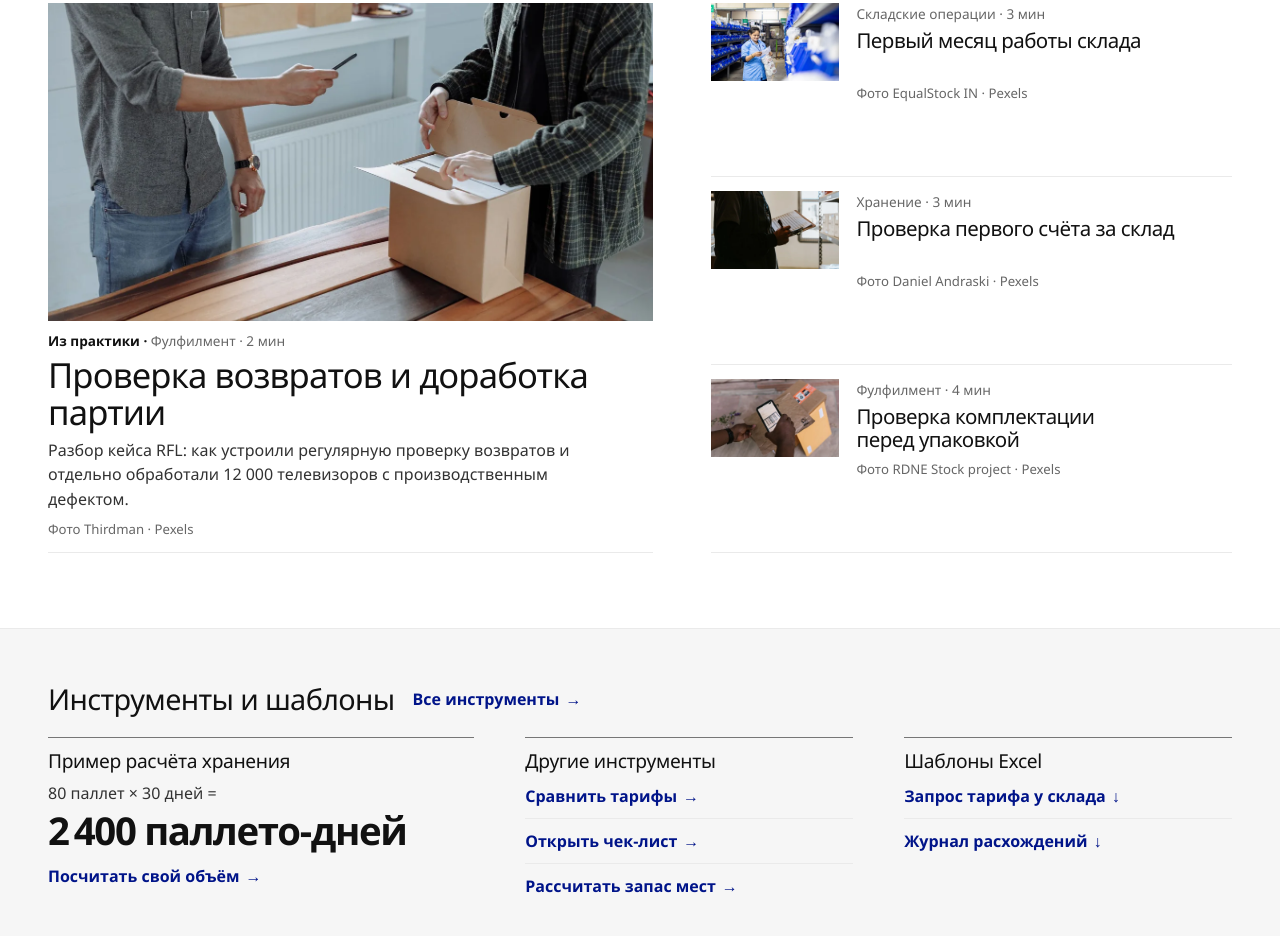
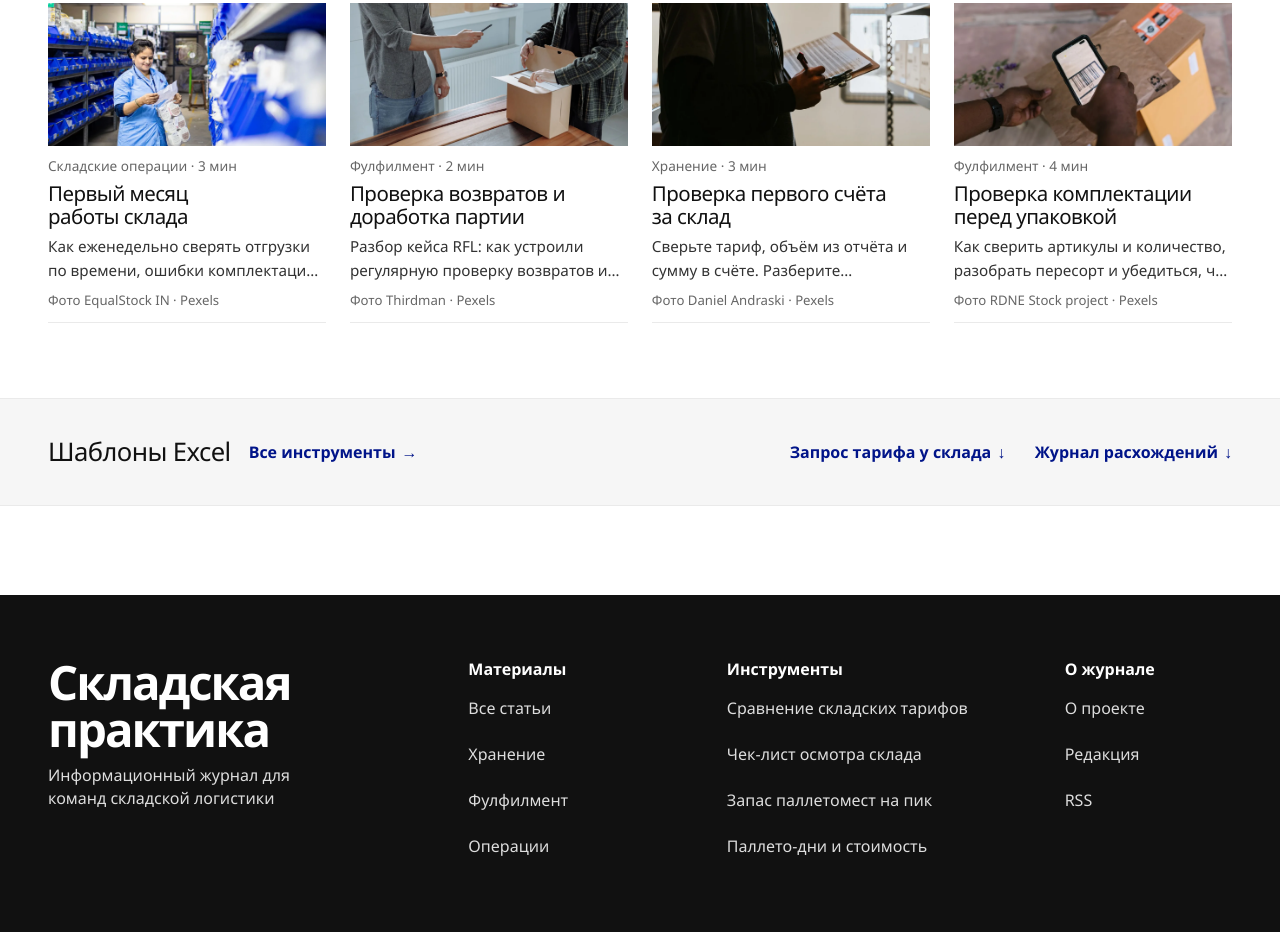
Before and after one commit to XrenMen/skladskaya-praktika, an Astro site: page / in a window 1280 px wide. Shown: the part 684-1620 px from the top of the page. Built offline with nearby package versions, Linux system fonts and the light colour scheme; Astro itself is replaced by a stand-in of ours.

Commit message:
Simplify homepage cards and workbook links

```diff
--- a/src/pages/index.astro
+++ b/src/pages/index.astro
@@ -2,16 +2,14 @@
 import Site from '../layouts/Site.astro';
 import articles from '../lib/content.mjs';
 import { photoForArticle, photoLicenseUrl } from '../lib/media';
-import { practiceTools } from '../lib/practice-tools';
 import { articleTeaserTitle } from '../lib/teaser-titles';
 import { articlePath, path } from '../lib/site';
 import '../styles/notebook-home.css';
 
 const featuredSlug = 'receiving-discrepancies';
-const spotlightSlug = 'warehouse-returns-case';
 const featuredPhoto = photoForArticle(featuredSlug);
 const orderedSlugs = [
-  spotlightSlug, 'first-warehouse-month', 'first-warehouse-invoice', 'order-picking-check',
+  'first-warehouse-month', 'warehouse-returns-case', 'first-warehouse-invoice', 'order-picking-check',
   'warehouse-location-labels',
   'cycle-counting', 'warehouse-site-audit', 'compare-fulfillment', 'first-delivery',
   'warehouse-move', 'storage-cost', 'returns', 'peak-pallet-capacity',
@@ -133,15 +131,14 @@ const featuredTitle = featuredStory ? articleTeaserTitle(featuredStory) : 'Не
           const title = articleTeaserTitle(article);
           const label = categoryLabels[article.category] ?? article.category;
           const isPreview = index < previewCount && article.slug !== featuredSlug;
-          const isSpotlight = article.slug === spotlightSlug;
 
           return (
-            <article class="nb-story" data-category={article.category} data-search={title + ' ' + article.title + ' ' + article.description + ' ' + label} data-preview={String(isPreview)} data-spotlight={String(isSpotlight)} hidden={!isPreview}>
+            <article class="nb-story" data-category={article.category} data-search={title + ' ' + article.title + ' ' + article.description + ' ' + label} data-preview={String(isPreview)} hidden={!isPreview}>
               <a class="nb-story__link" href={articlePath(article.slug)} aria-labelledby={'nb-title-' + article.slug} aria-describedby={'nb-deck-' + article.slug}>
                 <img
                   src={photo.small}
                   srcset={photo.srcset}
-                  sizes={isSpotlight ? '(max-width: 720px) 94vw, (max-width: 1560px) 57vw, 900px' : '(max-width: 520px) 94vw, (max-width: 880px) 46vw, (max-width: 1160px) 30vw, 23vw'}
+                  sizes="auto, (max-width: 520px) 94vw, (max-width: 1050px) 46vw, 23vw"
                   width={photo.smallWidth}
                   height={photo.smallHeight}
                   alt={photo.alt}
@@ -150,10 +147,7 @@ const featuredTitle = featuredStory ? articleTeaserTitle(featuredStory) : 'Не
                   style={{ objectPosition: photo.position }}
                 />
                 <div class="nb-story__body">
-                  <p class="nb-story__meta">
-                    {isSpotlight && <span class="nb-story__edition">Из практики · </span>}
-                    {label} · {article.minutes} мин
-                  </p>
+                  <p class="nb-story__meta">{label} · {article.minutes} мин</p>
                   <h3 id={'nb-title-' + article.slug}>{title}</h3>
                   <p class="nb-story__deck" id={'nb-deck-' + article.slug}>{article.description}</p>
                 </div>
@@ -168,30 +162,14 @@ const featuredTitle = featuredStory ? articleTeaserTitle(featuredStory) : 'Не
     <section id="tools" class="nb-tools" aria-labelledby="nb-tools-title">
       <div class="nb-width nb-tools__inner" id="calculator">
         <div class="nb-tools__title">
-          <h2 id="nb-tools-title">Инструменты и шаблоны</h2>
+          <h2 id="nb-tools-title">Шаблоны Excel</h2>
           <a class="nb-archive-link" href={path('tools/')}>Все инструменты <span class="nb-arrow" aria-hidden="true">→</span></a>
         </div>
-        <div class="nb-tools__example">
-          <h3>Пример расчёта хранения</h3>
-          <p class="nb-tools__equation"><span>80 паллет × 30 дней =</span> <strong>2 400 паллето-дней</strong></p>
-          <a class="nb-tools__action" href={path('calculator/')}>Посчитать свой объём <span class="nb-arrow" aria-hidden="true">→</span></a>
-        </div>
-        <div class="nb-tools__links">
-          <h3>Другие инструменты</h3>
-          <ul>
-            {practiceTools.filter(tool => tool.path !== 'calculator/').map(tool => (
-              <li><a href={path(tool.path)}>{tool.action} <span class="nb-arrow" aria-hidden="true">→</span></a></li>
-            ))}
-          </ul>
-        </div>
-        <div class="nb-tools__links">
-          <h3>Шаблоны Excel</h3>
-          <ul>
-            {templates.map(template => (
-              <li><a href={path('downloads/' + template.file)} download>{template.label} <span aria-hidden="true">↓</span></a></li>
-            ))}
-          </ul>
-        </div>
+        <ul aria-label="Шаблоны Excel">
+          {templates.map(template => (
+            <li><a href={path('downloads/' + template.file)} download>{template.label} <span aria-hidden="true">↓</span></a></li>
+          ))}
+        </ul>
       </div>
     </section>
   </div>
--- a/src/styles/notebook-home.css
+++ b/src/styles/notebook-home.css
@@ -261,7 +261,6 @@
 
 .nb-story__link { display: block; }
 .nb-story__body { min-width: 0; }
-.nb-story__edition { display: none; }
 .nb-story__link:hover h3 { color: var(--link); }
 
 .nb-story img {
@@ -293,58 +292,15 @@
   overflow-wrap: anywhere;
 }
 
-.nb-grid:not([data-filtered]) {
-  --compact-photo-width: clamp(100px, 10vw, 148px);
-  --compact-photo-gap: clamp(12px, 1.4vw, 22px);
-  grid-template-columns: minmax(0, 1.16fr) minmax(0, 1fr);
-  column-gap: clamp(28px, 4.5vw, 64px);
-  row-gap: 14px;
+.nb-grid:not([data-filtered]) .nb-story h3 {
+  font-size: clamp(1.16rem, 1.6vw, 1.48rem);
 }
 
-.nb-grid:not([data-filtered]) .nb-story[data-spotlight="true"] { grid-row: span 3; }
-
-.nb-grid:not([data-filtered]) .nb-story[data-spotlight="true"] img {
-  aspect-ratio: 1.9 / 1;
-}
-
-.nb-grid:not([data-filtered]) .nb-story[data-spotlight="true"] h3 {
-  font-size: clamp(1.65rem, 2.7vw, 2.6rem);
-  line-height: 1.06;
-}
-
-.nb-grid:not([data-filtered]) .nb-story[data-spotlight="true"] .nb-story__deck {
-  max-width: 62ch;
-  font-size: clamp(1rem, 1.25vw, 1.15rem);
-}
-
-.nb-grid:not([data-filtered]) .nb-story__edition {
-  display: inline;
-  color: var(--ink);
-  font-weight: 650;
-}
-
-.nb-grid:not([data-filtered]) .nb-story[data-spotlight="false"] { padding-bottom: 12px; }
-
-.nb-grid:not([data-filtered]) .nb-story[data-spotlight="false"] .nb-story__link {
-  display: grid;
-  grid-template-columns: var(--compact-photo-width) minmax(0, 1fr);
-  align-items: start;
-  gap: var(--compact-photo-gap);
-}
-
-.nb-grid:not([data-filtered]) .nb-story[data-spotlight="false"] img { aspect-ratio: 1.65 / 1; }
-.nb-grid:not([data-filtered]) .nb-story[data-spotlight="false"] .nb-story__meta { padding: 0 0 5px; }
-.nb-grid:not([data-filtered]) .nb-story[data-spotlight="false"] .nb-story__deck { display: none; }
-
-.nb-grid:not([data-filtered]) .nb-story[data-spotlight="false"] h3 {
-  font-size: clamp(1.12rem, 1.6vw, 1.46rem);
-  line-height: 1.14;
-}
-
-.nb-grid:not([data-filtered]) .nb-story[data-spotlight="false"] .nb-credit {
-  margin-top: 0;
-  padding-inline-start: calc(var(--compact-photo-width) + var(--compact-photo-gap));
-  padding-top: 4px;
+.nb-grid:not([data-filtered]) .nb-story__deck {
+  display: -webkit-box;
+  -webkit-box-orient: vertical;
+  -webkit-line-clamp: 2;
+  overflow: hidden;
 }
 
 .nb-tools {
@@ -353,57 +309,35 @@
 }
 
 .nb-tools__inner {
-  display: grid;
-  grid-template-columns: minmax(0, 1.3fr) repeat(2, minmax(0, 1fr));
-  align-items: start;
-  gap: 16px clamp(24px, 4vw, 60px);
-  padding-block: clamp(24px, 4vw, 48px);
+  display: flex;
+  flex-wrap: wrap;
+  align-items: center;
+  justify-content: space-between;
+  gap: 0 24px;
+  padding-block: clamp(14px, 2.4vw, 32px);
 }
 
-.nb-tools__title { grid-column: 1 / -1; }
+.nb-tools h2 { font-size: clamp(1.22rem, 2vw, 1.62rem); }
 
-.nb-tools__example, .nb-tools__links {
-  border-top: 1px solid var(--field-line);
-  padding-top: 12px;
+.nb-tools ul {
+  display: flex;
+  flex-wrap: wrap;
+  column-gap: clamp(12px, 2.3vw, 32px);
+  list-style: none;
+  padding: 0;
 }
 
-.nb-tools__inner h3 {
-  color: var(--ink);
-  font-size: clamp(1.12rem, 1.5vw, 1.35rem);
-}
-
-.nb-home .nb-tools__equation {
-  display: grid;
-  gap: 4px;
-  margin-block: 10px 4px;
-  color: var(--text);
-  font-variant-numeric: tabular-nums;
-}
-
-.nb-tools__equation strong {
-  color: var(--ink);
-  font-size: clamp(1.65rem, 3vw, 2.5rem);
-  font-weight: 650;
-  line-height: 1.06;
-  letter-spacing: -.035em;
-}
-
-.nb-tools ul { list-style: none; padding: 3px 0 0; }
-.nb-tools li + li { border-top: 1px solid var(--line); }
-
-.nb-home .nb-tools :is(li a, .nb-tools__action) {
+.nb-home .nb-tools li a {
   display: inline-flex;
   align-items: center;
   gap: 6px;
-  min-width: 44px;
   min-height: 44px;
   color: var(--link);
   font-weight: 600;
   line-height: 1.2;
 }
 
-.nb-home .nb-tools :is(li a, .nb-tools__action):hover { color: var(--ink); }
-
+.nb-home .nb-tools li a:hover { color: var(--ink); }
 @media (hover: hover) and (pointer: fine) and (prefers-reduced-motion: no-preference) {
   .nb-lead__media img { transition: transform 280ms ease-out; }
   .nb-lead__link:hover .nb-lead__media img { transform: scale(1.025); }
@@ -413,38 +347,57 @@
 }
 
 @media (max-width: 1160px) {
-  .nb-grid { grid-template-columns: repeat(3, minmax(0, 1fr)); }
+  .nb-grid[data-filtered] { grid-template-columns: repeat(3, minmax(0, 1fr)); }
 }
 
 @media (max-width: 1050px) {
+  .nb-grid:not([data-filtered]) { grid-template-columns: repeat(2, minmax(0, 1fr)); }
   .nb-opening { grid-template-columns: minmax(0, 1fr); gap: 18px; }
   .nb-routes ul { display: grid; grid-template-columns: repeat(3, minmax(0, 1fr)); gap: 14px; }
   .nb-lead__link img { aspect-ratio: 3.22 / 1; }
 }
 
 @media (max-width: 880px) {
-  .nb-grid { grid-template-columns: repeat(2, minmax(0, 1fr)); }
+  .nb-grid[data-filtered] { grid-template-columns: repeat(2, minmax(0, 1fr)); }
   .nb-lead__link img { aspect-ratio: 2.36 / 1; }
 }
 
-@media (max-width: 720px) {
+@media (max-width: 1050px) {
   .nb-grid:not([data-filtered]) {
-    --compact-photo-width: clamp(80px, 23vw, 136px);
+    --article-thumb: clamp(94px, 13vw, 122px);
+    --article-gap: 12px;
+    gap: 12px 20px;
+  }
+
+  .nb-grid:not([data-filtered]) .nb-story__link {
+    display: grid;
+    grid-template-columns: var(--article-thumb) minmax(0, 1fr);
+    align-items: start;
+    gap: var(--article-gap);
+  }
+
+  .nb-grid:not([data-filtered]) .nb-story img { aspect-ratio: 1.62 / 1; }
+  .nb-grid:not([data-filtered]) .nb-story__meta { padding: 0 0 5px; }
+  .nb-grid:not([data-filtered]) .nb-story__deck { display: none; }
+
+  .nb-grid:not([data-filtered]) .nb-credit {
+    margin-top: 0;
+    padding-inline-start: calc(var(--article-thumb) + var(--article-gap));
+    padding-top: 4px;
+  }
+}
+@media (max-width: 670px) {
+  .nb-grid:not([data-filtered]) {
+    --article-thumb: clamp(78px, 24vw, 124px);
     grid-template-columns: minmax(0, 1fr);
   }
 
-  .nb-grid:not([data-filtered]) .nb-story[data-spotlight="true"] { grid-row: auto; }
-  .nb-tools__inner { grid-template-columns: repeat(2, minmax(0, 1fr)); }
-  .nb-tools__example { grid-column: 1 / -1; }
-}
-
-@media (max-width: 670px) {
   .nb-routes ul { grid-template-columns: minmax(0, 1fr); gap: 0; }
   .nb-route { padding-top: 7px; }
 }
 
 @media (max-width: 520px) {
-  .nb-grid { grid-template-columns: minmax(0, 1fr); }
+  .nb-grid[data-filtered] { grid-template-columns: minmax(0, 1fr); }
 
   .nb-masthead h1 { font-size: clamp(1.6rem, 7.1vw, 1.84rem); }
   .nb-search { margin-top: 10px; }
@@ -472,13 +425,6 @@
   .nb-story h3 { font-size: 1.42rem; }
 }
 
-@media (max-width: 380px) {
-  .nb-tools__inner { grid-template-columns: minmax(0, 1fr); }
-}
-
 @media print {
   .nb-tools { background: none; }
-  .nb-tools__inner { grid-template-columns: repeat(2, minmax(0, 1fr)); }
-  .nb-tools__example, .nb-tools__links { break-inside: avoid; }
-  .nb-tools__example { grid-column: 1 / -1; }
 }
```
